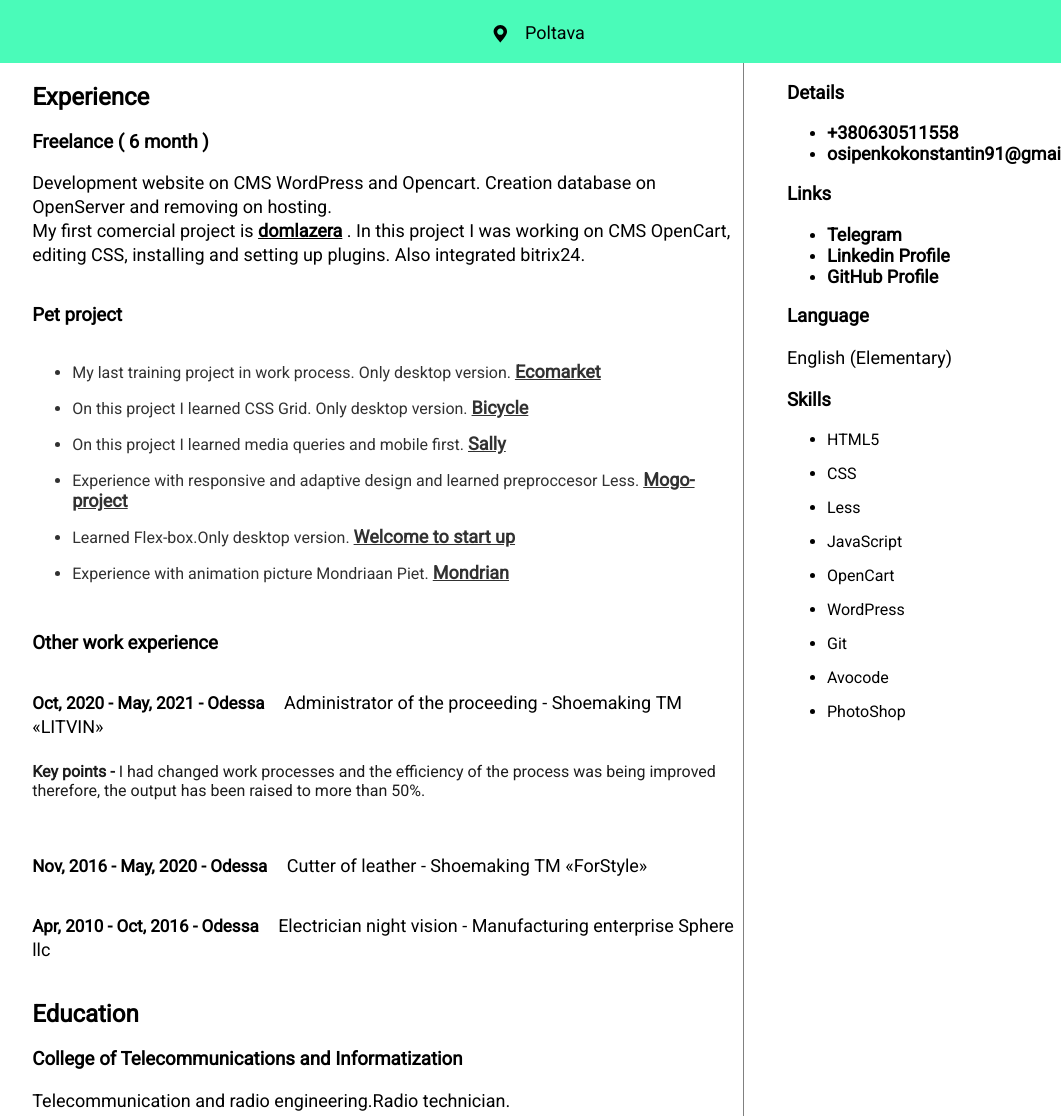
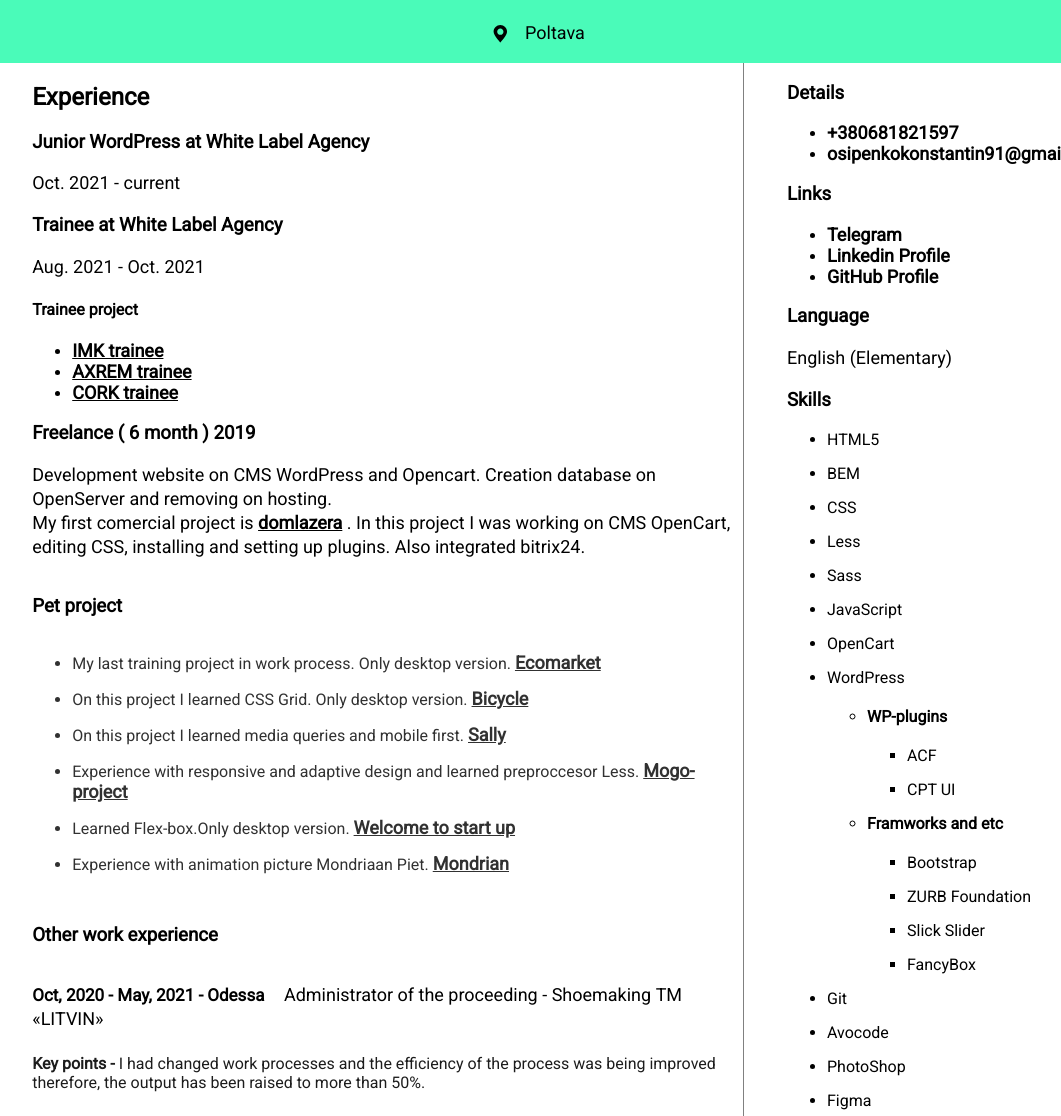
Before and after one commit to KonstantinOsipenko/res, a plain HTML site: page index.html in a window 1280 px wide. Shown: the part 126-1242 px from the top of the page, without its empty margins (110-1171 px from the left). Drawn offline with Linux system fonts and the light colour scheme.

Commit message:
new project

```diff
--- a/assets/style/style.css
+++ b/assets/style/style.css
@@ -76,6 +76,14 @@ footer {
 .skills_list :not(:first-child) {
     margin-top: 15px;
 }
+.skills_list--sub-list :first-child{
+    margin-top: 20px;
+}
+.skils_list--sub-list__title{
+    margin-top: 20px;
+    margin-bottom: 15px;
+    font-weight: 600;
+}
 .data {
     color: inherit;
     font-size: 17px;
--- a/index.html
+++ b/index.html
@@ -35,7 +35,23 @@
             <section class="about">
                 <div class="xp">
                     <h2 class="title_xp">Experience</h2>
-                    <h3 class="title_work">Freelance ( 6 month )</h3>
+                    <h3>Junior WordPress at White Label Agency </h3>
+                    <p>Oct. 2021 - current</p>
+                    <h3>Trainee at White Label Agency </h3>
+                    <p>Aug. 2021 - Oct. 2021</p>
+                        <h4>Trainee project</h4>
+                        <ul>
+                            <li>
+                                <a class="link_project" href="http://ready-for-feedback3.com/internship/osipenko/imk/">IMK trainee</a>
+                            </li>
+                            <li>
+                                <a class="link_project" href="http://ready-for-feedback3.com/internship/osipenko/axrem/">AXREM trainee</a>
+                            </li>
+                            <li>
+                                <a class="link_project" href="http://ready-for-feedback3.com/internship/osipenko/cork/">CORK trainee</a>
+                            </li>
+                        </ul>
+                    <h3 class="title_work">Freelance ( 6 month ) 2019</h3>
                     <p>Development website on CMS WordPress and Opencart. Creation database on OpenServer and removing on hosting.
                         <br> My first comercial project is <a class="link_project" href=" http://domlazera.com/">
                             domlazera</a> . In this project I was working on CMS OpenCart, editing CSS, installing and setting up plugins. Also integrated bitrix24.
@@ -94,7 +110,7 @@
                 <h3 class="title_detail"> Details</h3>
                 <ul class="contact">
                     <li>
-                        <a class="link contact_link" href="tel:+380630511558">+380630511558</a>
+                        <a class="link contact_link" href="tel:+380681821597">+380681821597</a>
                     </li>
                     <li>
                         <a class="link contact_link" href="mailto:osipenkokonstantin91@gmail.com">osipenkokonstantin91@gmail.com</a>
@@ -117,14 +133,35 @@
                 <h3 class="title_language">Skills</h3>
                 <ul class="skills_list">
                     <li class="item_skils_list">HTML5</li>
+                    <li class="item_skils_list">BEM</li>
                     <li class="item_skils_list">CSS</li>
                     <li class="item_skils_list">Less</li>
+                    <li class="item_skils_list">Sass</li>
                     <li class="item_skils_list">JavaScript</li>
                     <li class="item_skils_list">OpenCart</li>
-                    <li class="item_skils_list">WordPress</li>
+                    <li class="item_skils_list">WordPress
+                        <ul class="skills_list--sub-list">
+                            <li class="skils_list--sub-list__title">WP-plugins
+                                <ul class="skills_list--sub-list">
+                                    <li>ACF</li>
+                                    <li>CPT UI</li>
+                                </ul>
+                            </li>
+                            <li class="skils_list--sub-list__title">Framworks and etc
+                                <ul class="kills_list--sub-list">
+                                    <li>Bootstrap</li>
+                                    <li>ZURB Foundation</li>
+                                    <li>Slick Slider</li>
+                                    <li>FancyBox</li>
+                                </ul>
+                            </li>
+
+                        </ul>
+                    </li>
                     <li class="item_skils_list">Git</li>
                     <li class="item_skils_list">Avocode</li>
                     <li class="item_skils_list">PhotoShop</li>
+                    <li class="item_skils_list">Figma</li>
                 </ul>
             </div>
         </aside>
```
